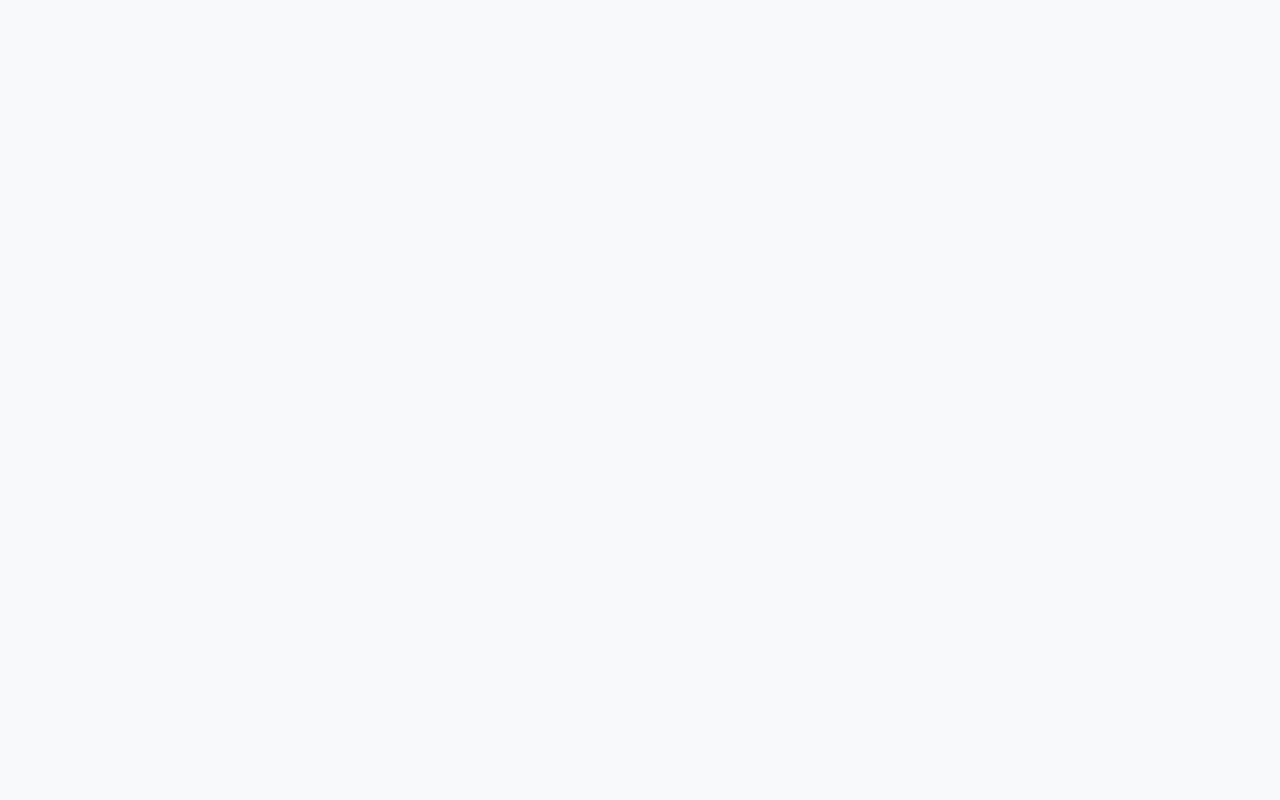
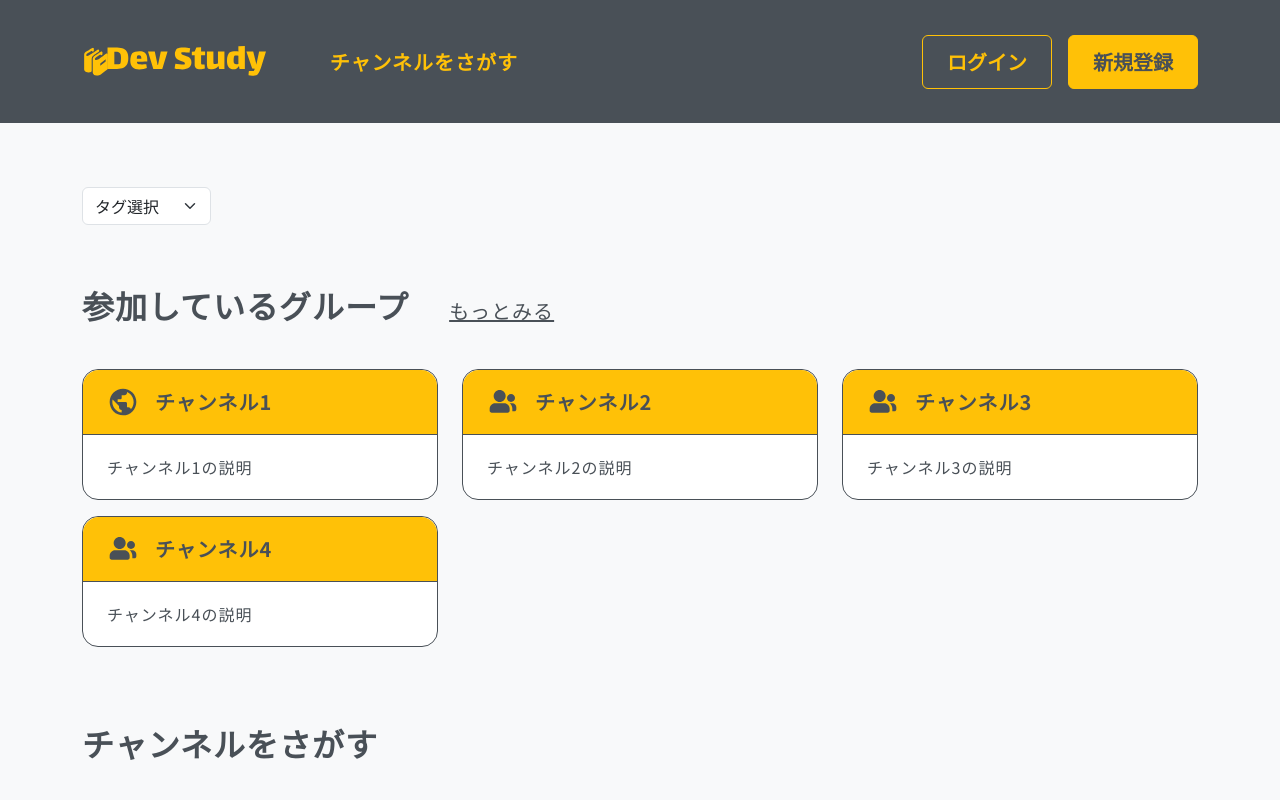
Before and after one commit to jphacks/OL_2319, a React (Vite) app in the folder front/: page /select in a window 1280 px wide. Shown: the top 800 px of the page. Built offline with nearby package versions, Linux system fonts and the light colour scheme.

Commit message:
add チャンネル作成画面

```diff
--- /dev/null
+++ b/front/src/components/ChannelCard.tsx
@@ -0,0 +1,24 @@
+import { Channel } from "../types";
+
+export const ChannelCard = (props: {
+  channel: Channel;
+  className?: string;
+}) => {
+  const { channel, className } = props;
+  const icon = channel.is_anonymous ? "/mdi_earth.svg" : "/mdi_group-fill.svg";
+
+  return (
+    <>
+      <div className={`card ${className}`}>
+        <div className="card-header bg-primary py-3 px-4 d-flex align-items-center">
+          <div className="channel-icon">
+            <img src={icon} alt="channel icon" width={32} />
+          </div>
+          <div className="channel-name fw-bold ms-3">{channel.name}</div>
+          <span className="badge bg-secondary ms-3"></span>
+        </div>
+        <div className="card-body fs-6 p-4">{channel.description}</div>
+      </div>
+    </>
+  );
+};
--- /dev/null
+++ b/front/src/components/ChannelEntryModal.tsx
@@ -0,0 +1,58 @@
+import { ModalBase } from "./_ModalBase";
+import { Channel, Tag } from "../types";
+import { Link } from "react-router-dom";
+
+export const ChannelEntryModal = (props: {
+  channel: Channel;
+  className?: string;
+}) => {
+  const { channel, className } = props;
+
+  const ModalContent = () => (
+    <>
+      <div className={className}>
+        <div className="channel-title fs-4 fw-bold">{channel.name}</div>
+        <div className="channel-description my-3 fs-6">
+          {channel.description}
+        </div>
+        <div className="channel-tags">
+          {channel.tags.map((tag: Tag) => (
+            <span
+              className="badge bg-secondary me-3 fw-medium fs-6"
+              key={tag.id}
+            >
+              {tag.name}
+            </span>
+          ))}
+        </div>
+        <div className="mt-5">
+          <Link to={`/channel/${channel.id}`}>
+            <button
+              type="button"
+              className="btn btn-primary fw-bold me-3 px-4 py-3 lh-1 fs-5"
+              data-bs-dismiss="modal"
+            >
+              チャンネルに参加する
+            </button>
+          </Link>
+          <button
+            type="button"
+            className="btn btn-outline-dark fw-bold px-4 py-3 lh-1 fs-5"
+            data-bs-dismiss="modal"
+          >
+            キャンセル
+          </button>
+        </div>
+      </div>
+    </>
+  );
+
+  return (
+    <>
+      <ModalBase
+        children={<ModalContent />}
+        id={`modal-chennel-${channel.id}`}
+      />
+    </>
+  );
+};
--- /dev/null
+++ b/front/src/components/_ModalBase.tsx
@@ -0,0 +1,14 @@
+import { ReactNode } from "react";
+
+export const ModalBase = (props: { children: ReactNode; id: string }) => {
+  const { children, id } = props;
+  return (
+    <>
+      <div className="modal fade" id={id}>
+        <div className="modal-dialog modal-dialog-centered modal-lg">
+          <div className="modal-content px-7 py-5">{children}</div>
+        </div>
+      </div>
+    </>
+  );
+};
--- a/front/src/components/index.ts
+++ b/front/src/components/index.ts
@@ -1,2 +1,4 @@
 export { Header } from "./Header";
+export { ChannelCard } from "./ChannelCard";
+export { ChannelEntryModal } from "./ChannelEntryModal";
 export * from "./form";
--- a/front/src/pages/Select.tsx
+++ b/front/src/pages/Select.tsx
@@ -1,3 +1,117 @@
+import { Header } from "../components";
+import { ChannelCard } from "../components";
+import { Channel } from "../types";
+import { ChannelEntryModal } from "../components";
+
+const dummyTags = [
+  {
+    id: 1,
+    name: "JavaScript",
+  },
+  {
+    id: 2,
+    name: "C言語",
+  },
+  {
+    id: 3,
+    name: "Python",
+  },
+];
+
+const dummyChannels: Channel[] = [
+  {
+    id: 1,
+    name: "チャンネル1",
+    description: "チャンネル1の説明",
+    is_anonymous: true,
+    owner_id: 1,
+    tags: dummyTags,
+  },
+  {
+    id: 2,
+    name: "チャンネル2",
+    description: "チャンネル2の説明",
+    is_anonymous: false,
+    owner_id: 1,
+    tags: dummyTags,
+  },
+  {
+    id: 3,
+    name: "チャンネル3",
+    description: "チャンネル3の説明",
+    is_anonymous: false,
+    owner_id: 1,
+    tags: dummyTags,
+  },
+  {
+    id: 4,
+    name: "チャンネル4",
+    description: "チャンネル4の説明",
+    is_anonymous: false,
+    owner_id: 1,
+    tags: dummyTags,
+  },
+];
+
 export const Select = () => {
-  return <></>;
+  return (
+    <>
+      <Header />
+      <div className="container">
+        <div className="tag-select">
+          <select className="form-select my-8 w-auto" aria-label="tag select">
+            <option selected disabled className="d-none">
+              タグ選択
+            </option>
+            {dummyTags.map((tag) => (
+              <option value={tag.id} key={tag.id}>
+                {tag.name}
+              </option>
+            ))}
+          </select>
+        </div>
+        <div className="channel-world-list">
+          <div className="in-group d-flex">
+            <div className="fs-2 fw-bold">参加しているグループ</div>
+            <div className="fs-5 fw-medium ms-6 align-self-end text-decoration-underline">
+              もっとみる
+            </div>
+          </div>
+          <div className="row row-cols-1 row-cols-md-2 row-cols-lg-3 gx-4 gy-3 mt-5">
+            {dummyChannels.map((channel) => (
+              <div
+                className="col user-select-none"
+                key={channel.id}
+                data-bs-toggle="modal"
+                data-bs-target={`#modal-chennel-${channel.id}`}
+              >
+                <ChannelCard channel={channel} />
+              </div>
+            ))}
+          </div>
+        </div>
+        <div className="channel-group-list mt-9">
+          <div className="fs-2 fw-bold">チャンネルをさがす</div>
+          <div className="row row-cols-1 row-cols-md-2 row-cols-lg-3 gx-4 gy-3 mt-5">
+            {dummyChannels.map((channel) => (
+              <div
+                className="col user-select-none"
+                key={channel.id}
+                data-bs-toggle="modal"
+                data-bs-target={`#modal-chennel-${channel.id}`}
+              >
+                <ChannelCard channel={channel} />
+              </div>
+            ))}
+          </div>
+        </div>
+      </div>
+      {
+        // モーダル
+        dummyChannels.map((channel) => (
+          <ChannelEntryModal channel={channel} key={channel.id} />
+        ))
+      }
+    </>
+  );
 };
--- a/front/src/types/index.ts
+++ b/front/src/types/index.ts
@@ -1 +1,2 @@
 export * from "./Tag";
+export * from "./Channel";
```
Also changed, not shown: front/src/types/Channel.ts (added, +10 -0 lines), front/public/mdi_earth.svg (added), front/public/mdi_group-fill.svg (added).
